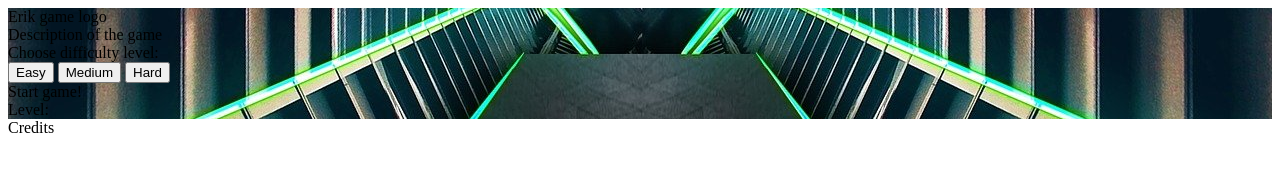
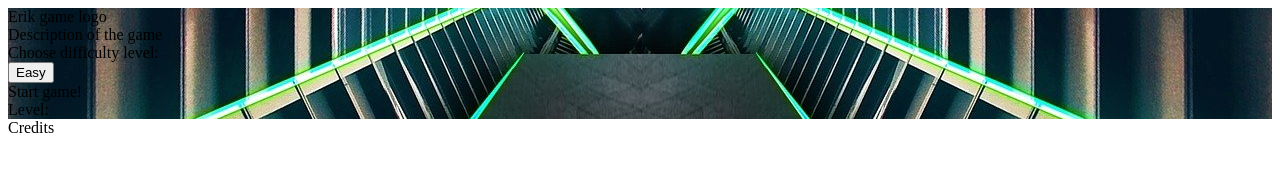
Before and after one commit to erikandersson96/portfolio-project-two, a plain HTML site: page index.html in a window 1280 px wide. Drawn offline with Linux system fonts and the light colour scheme.

Commit message:
Add div under easy difficulty

```diff
--- a/index.html
+++ b/index.html
@@ -37,10 +37,9 @@
                 <div>
                     <!-- Easy -->
                     <button>Easy</button>
-                    <!-- Medium -->
-                    <button>Medium</button>
-                    <!-- Hard -->
-                    <button>Hard</button>
+                    <div>
+
+                    </div>
                 </div>
             </div>
             <!-- Start button/hide game instructions -->
```
